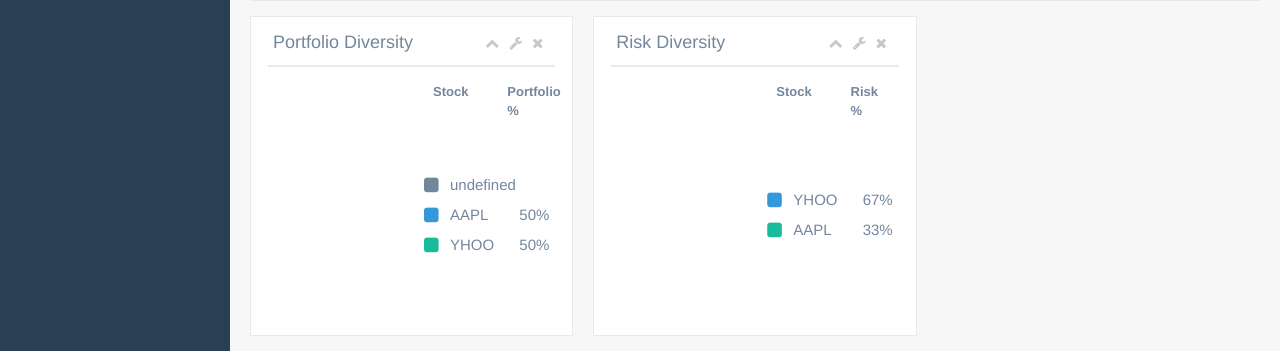
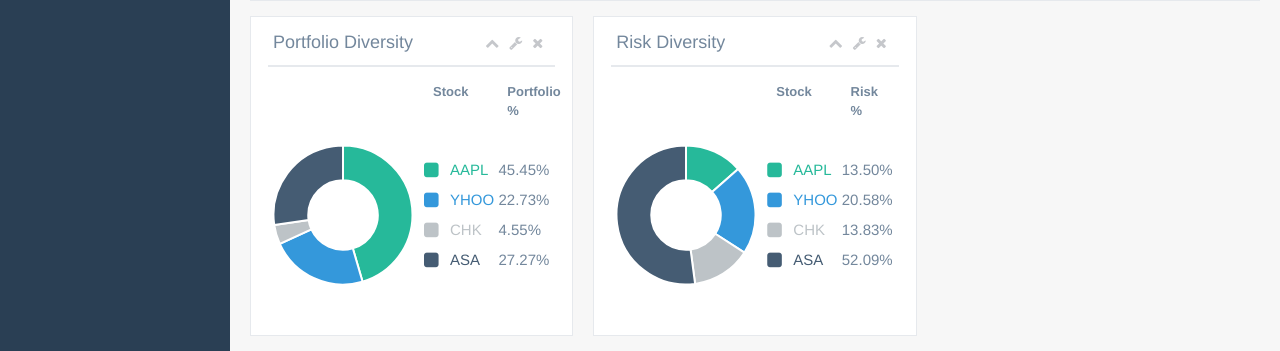
Before and after one commit to Stock-Portfolio-Risk-Analyzer/spr-web, a Django app: page / in a window 1280 px wide. Shown: the part 818-1169 px from the top of the page. Run offline with Django 3.2, Linux system fonts and the light colour scheme; parts of the project's set-up code (start-up, migrations or seed data) failed here and were passed over; some libraries are stand-ins or nearby versions.

Commit message:
donut charts are real mad now
the doughnut charts are now parsing a js array to get names, values.
risks of stocks and then creating a chart

```diff
--- a/stockportfolio/templates/index.html
+++ b/stockportfolio/templates/index.html
@@ -242,19 +242,7 @@
                                             <canvas id="canvas1" height="140" width="140" style="margin: 15px 10px 10px 0"></canvas>
                                         </td>
                                         <td>
-                                            <table class="tile_info" id="company_name">
-                                                <tr>
-                                                    <td>
-                                                        <p><i class="fa fa-square blue"></i>AAPL</p>
-                                                    </td>
-                                                    <td>50%</td>
-                                                </tr>
-                                                <tr>
-                                                    <td>
-                                                        <p><i class="fa fa-square green"></i>YHOO</p>
-                                                    </td>
-                                                    <td>50%</td>
-                                                </tr>
+                                            <table class="tile_info" id="donut_diversity">
                                             </table>
                                         </td>
                                     </tr>
@@ -302,19 +290,8 @@
                                             <canvas id="canvas2" height="140" width="140" style="margin: 15px 10px 10px 0"></canvas>
                                         </td>
                                         <td>
-                                            <table class="tile_info">
-                                                <tr>
-                                                    <td>
-                                                        <p><i class="fa fa-square blue"></i>YHOO</p>
-                                                    </td>
-                                                    <td>67%</td>
-                                                </tr>
-                                                <tr>
-                                                    <td>
-                                                        <p><i class="fa fa-square green"></i>AAPL</p>
-                                                    </td>
-                                                    <td>33%</td>
-                                                </tr>
+                                            <table class="tile_info" id="donut_risk">
+
                                             </table>
                                         </td>
                                     </tr>
@@ -396,49 +373,89 @@
         // Data for the portfolio diversity donut chart
 
         var doughnutDataForDiversity = [];
-        var arrayOfStocks = [{"ticker": "AAPL", "value": 100, "quantity": 2}, {"ticker": "YHOO", "value": 50, "quantity": 2},{"ticker": "CHK", "value": 20, "quantity": 1}]
+        var arrayOfStocks = [
+                            {"ticker": "AAPL", "value": 100, "risk": 2.1, "quantity": 2},
+                            {"ticker": "YHOO", "value": 50, "risk": 3.2, "quantity": 2},
+                            {"ticker": "CHK", "value": 20, "risk": 4.3, "quantity": 1},
+                            {"ticker": "ASA", "value": 40, "risk": 5.4, "quantity": 3}
+                            ]
         var arrayOfColors = ["#26B99A","#3498DB","#BDC3C7","#455C73","#9B59B6"];
-        var numOfStocks = 4
-        var valueOfStocks = 0
+        var numOfStocks = arrayOfStocks.length
+        var totalValueOfStocks = 0
+        var proportionOfStocks = []
+
 
         for (var i =0; i<arrayOfStocks.length;i++) {
-            valueOfStocks += arrayOfStocks[i].value * arrayOfStocks[i].quantity
+            valueOfStock = arrayOfStocks[i].value * arrayOfStocks[i].quantity
+            totalValueOfStocks += valueOfStock
         }
 
         for (var i =0; i<arrayOfStocks.length;i++) {
+
+            valueOfStock = arrayOfStocks[i].value * arrayOfStocks[i].quantity
+            proportionOfStocks[i] = valueOfStock/totalValueOfStocks
+
             var newStock = {
-                value: valueOfStocks/arrayOfStocks[i].value/arrayOfStocks[i].quantity,
+                value: proportionOfStocks[i],
                 color: arrayOfColors[i]
             }
             doughnutDataForDiversity.push(newStock);
         }
 
-        var table = document.getElementById("company_name")
+        var table = document.getElementById("donut_diversity")
         var loc_table_rows_count = arrayOfStocks.length
 
         for (var i = 0; i < loc_table_rows_count; i++) {
             var row = table.insertRow(i)
-            var cell = row.insertCell(i)
-            cell.innerHTML = "<p><i class=\"fa fa-square \"" + arrayOfColors[i]+ "\"></i>" + arrayOfColors[i%arrayOfColors.length].ticker + "</p>"
+            var cell1 = row.insertCell(0)
+            var cell2 = row.insertCell(1)
+
+            cell1.innerHTML = "<p><i class=\"fa fa-square \"" +i+"\"></i>" + arrayOfStocks[i].ticker + "</p>"
+            cell1.style.color = arrayOfColors[i%arrayOfStocks.length]
+
+            cell2.innerHTML = (proportionOfStocks[i]*100).toFixed(2)+"%";
         }
 
         // Data for the portfolio risk donut chart
 
-        var doughnutDataForRisk = [
-
-            {
-                value: 33,
-                color: arrayOfColors[0]
-            },
-            {
-                value: 67,
-                color: arrayOfColors[1]
-            }
-
-        ];
+        var doughnutDataForRisk = [];
+        var totalRiskOfStocks = 0
+        var proportionalRiskOfStocks = []
 
 
+        for (var i =0; i<arrayOfStocks.length;i++) {
+            riskOfStock = arrayOfStocks[i].risk * arrayOfStocks[i].quantity
+            totalRiskOfStocks += riskOfStock
+        }
 
+        for (var i =0; i<arrayOfStocks.length;i++) {
+
+            riskOfStock = arrayOfStocks[i].risk * arrayOfStocks[i].quantity
+            proportionalRiskOfStocks[i] = riskOfStock/totalRiskOfStocks
+
+            var newStock = {
+                value: proportionalRiskOfStocks[i],
+                color: arrayOfColors[i]
+            }
+            doughnutDataForRisk.push(newStock);
+        }
+
+        var table = document.getElementById("donut_risk")
+        var loc_table_rows_count = arrayOfStocks.length
+
+        for (var i = 0; i < loc_table_rows_count; i++) {
+            var row = table.insertRow(i)
+            var cell1 = row.insertCell(0)
+            var cell2 = row.insertCell(1)
+
+            cell1.innerHTML = "<p><i class=\"fa fa-square \"" +i+"\"></i>" + arrayOfStocks[i].ticker + "</p>"
+            cell1.style.color = arrayOfColors[i%arrayOfStocks.length]
+
+            cell2.innerHTML = (proportionalRiskOfStocks[i]*100).toFixed(2)+"%";
+        }
+
+
+        //Create both the charts
         var myDoughnut = new Chart(document.getElementById("canvas1").getContext("2d")).Doughnut(doughnutDataForDiversity);
         var myDoughnut2 = new Chart(document.getElementById("canvas2").getContext("2d")).Doughnut(doughnutDataForRisk);
     </script>
```
